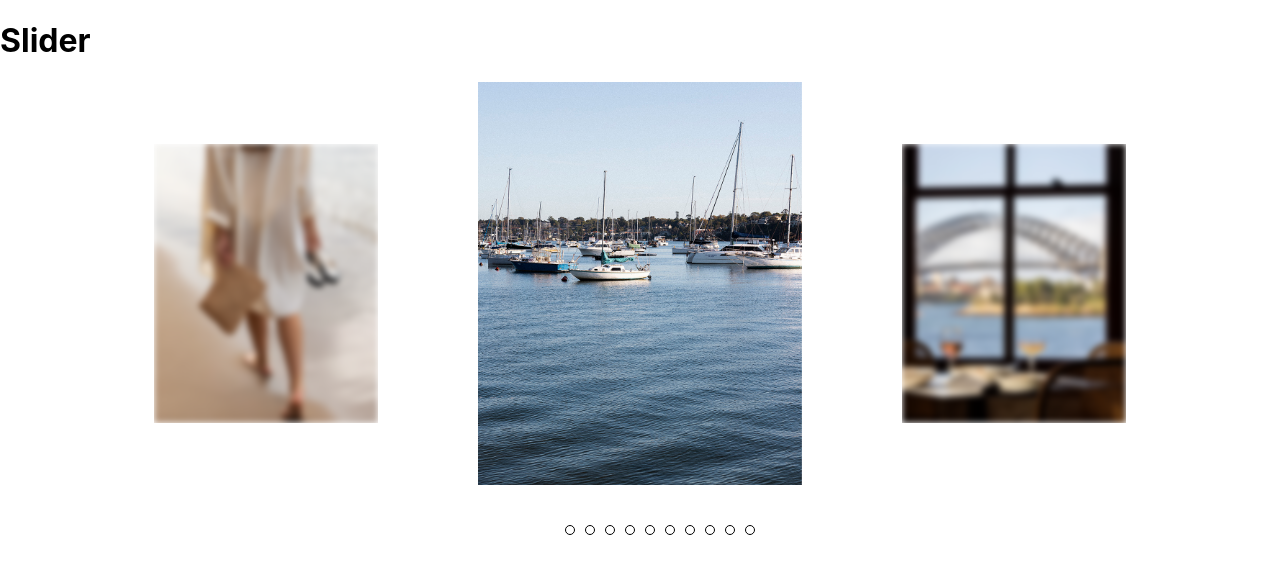
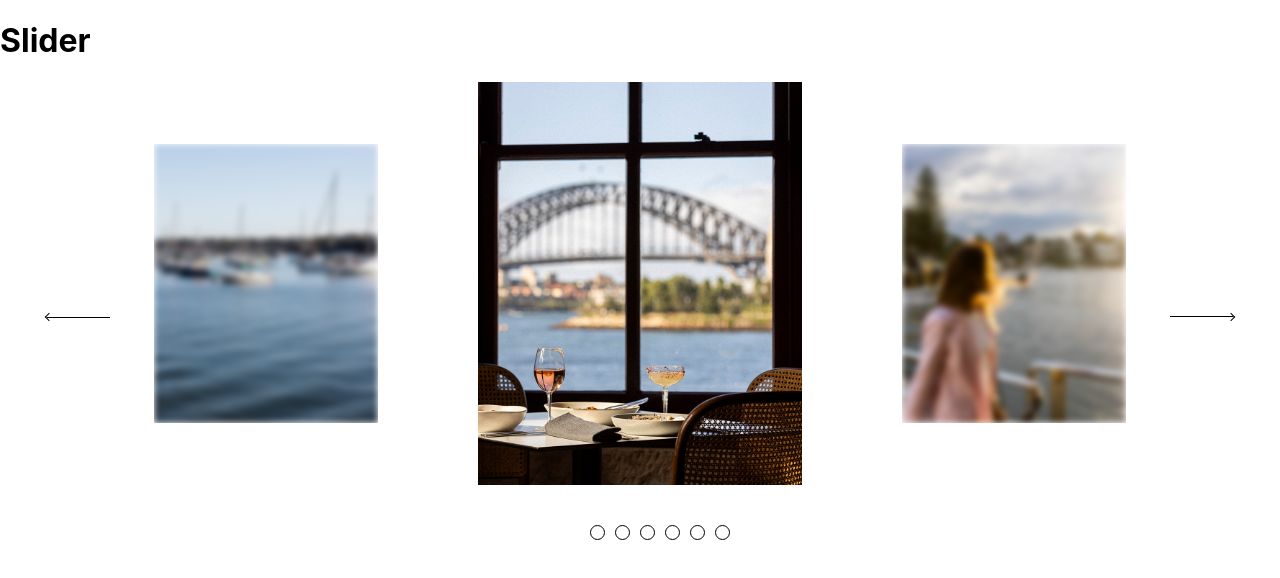
Before and after one commit to Bivektamu/fancySlider, a React (Create React App) app: page / in a window 1280 px wide. Shown: the top 578 px of the page. Built offline with nearby package versions, Linux system fonts and the light colour scheme.

Commit message:
Code Refactor: Slider Logic separated from navigation logic.  Slider Logic not dependant any more on direction navigation button.

```diff
--- a/src/App.js
+++ b/src/App.js
@@ -22,7 +22,7 @@ function App() {
       </header>
 
       <main>
-        <FancySlider images = {images} auto={true} timer={4000} transitionTime = {1000} directionNav = {false} controlNav={true}  />
+        <FancySlider images = {images} auto={false} timer={4000} transitionTime = {1000} directionNav = {true} controlNav={true}  />
       </main>
     </div>
   );
--- a/src/App.scss
+++ b/src/App.scss
@@ -199,8 +199,8 @@
         list-style: none;
         button {
           display: block;
-          width: 10px;
-          height: 10px;
+          width: 15px;
+          height: 15px;
           border-radius: 100%;
           // background: black;
           background: none;
--- a/src/component/FancySlider.js
+++ b/src/component/FancySlider.js
@@ -19,12 +19,12 @@ const FancySlider = (props) => {
       setSlider(sliderRef.current);
     } else {
       if (images && !leftSide) {
-        declareSlider();
+        initializeSlider();
       } else {
         if (auto) {
           let nextSlide = slider.querySelector(".click_me.right");
           const sliderInterval = setInterval(() => {
-            startSlider(nextSlide);
+            sliderLogic(nextSlide);
           }, timer);
 
           if (stop) {
@@ -37,7 +37,7 @@ const FancySlider = (props) => {
     }
   }, [slider, stop, timer, leftSide, counter]);
 
-  function declareSlider() {
+  function initializeSlider() {
     let lS = document.createElement("div"),
       rightSide = document.createElement("div"),
       center = document.createElement("div"),
@@ -50,7 +50,8 @@ const FancySlider = (props) => {
 
       console.log(timer)
 
-    const newImgs = [l2, l1, ...images, f1, f2];
+    // const newImgs = [l2, l1, ...images, f1, f2];
+    const newImgs = images
 
     wrapper.setAttribute('id', 'wrapper')
     lS.setAttribute("id", "left");
@@ -94,7 +95,8 @@ const FancySlider = (props) => {
     });
   }
 
-  const startSlider = (e) => {
+
+  const sliderLogic = (c) => {
     const halfLoad = slider.querySelector(".next.show");
 
     if (halfLoad) {
@@ -102,27 +104,38 @@ const FancySlider = (props) => {
     }
 
 
-    setCounter((prevState) => {
-      let c = prevState;
-      const a = e.classList;
+      let aa, b
 
-      a.forEach((element) => {
-        if (element === "right") {
-          slider.classList.remove("reverse");
-          if (c >= images.length - 3) {
-            c = 2;
-          } else {
-            c = c + 1;
-          }
-        } else if (element === "left") {
-          slider.classList.add("reverse");
+      aa = c+1
+      b=aa+1
 
-          if (c < 2) {
-            c = images.length - 3;
-          }
-          c = c - 1;
-        }
-      });
+      if(c===images.length - 2) {
+        b=0
+      }
+      else if(c === images.length - 1 ) {
+        aa = 0
+        b = 1
+      }
+      else if(c > images.length - 1 ) {
+        c = 0;
+        setCounter(c)
+
+        aa = c+1
+        b=aa+1
+      }
+      else if(c < 0 ) {
+        c = images.length - 1;
+        setCounter(c)
+
+        aa = 0
+        b=aa+1
+      }
+
+
+      console.log(c, aa, b)
+
+
+
 
       let leftSide = document.getElementById("left"),
         rightSide = document.getElementById("right"),
@@ -142,7 +155,7 @@ const FancySlider = (props) => {
         }
       });
 
-      nextSlide.setAttribute("src", images[c + 1]);
+      nextSlide.setAttribute("src", images[aa]);
 
       rightSide.childNodes.forEach((element) => {
         if (element.className === "next") {
@@ -150,7 +163,7 @@ const FancySlider = (props) => {
         }
       });
 
-      nextSlide.setAttribute("src", images[c + 2]);
+      nextSlide.setAttribute("src", images[b]);
 
       let next = slider.querySelectorAll(".next"),
         current = slider.querySelectorAll(".current");
@@ -212,19 +225,34 @@ const FancySlider = (props) => {
           ele.style.transitionDuration = `${transitionTime / 1000}s`;
         });
       }, transitionTime*1.4);
-      return c;
-    });
 
-    console.log(counter)
+
+
   };
 
   ////////////////////////////////////////////////
   const onBtnClick = (e) => {
     setStop(true);
+    let c = counter
 
-    let nextSlide = e.target;
 
-    startSlider(nextSlide);
+    const classes = e.target.classList;
+
+    classes.forEach((element) => {
+      if (element === "right") {
+        slider.classList.remove("reverse");
+        c= c+1
+
+      } else if (element === "left") {
+        slider.classList.add("reverse");
+        c = c - 1;
+      }
+    });
+
+
+    setCounter(c)
+
+    sliderLogic(c);
 
     setTimeout(() => {
       setStop(false);
```
